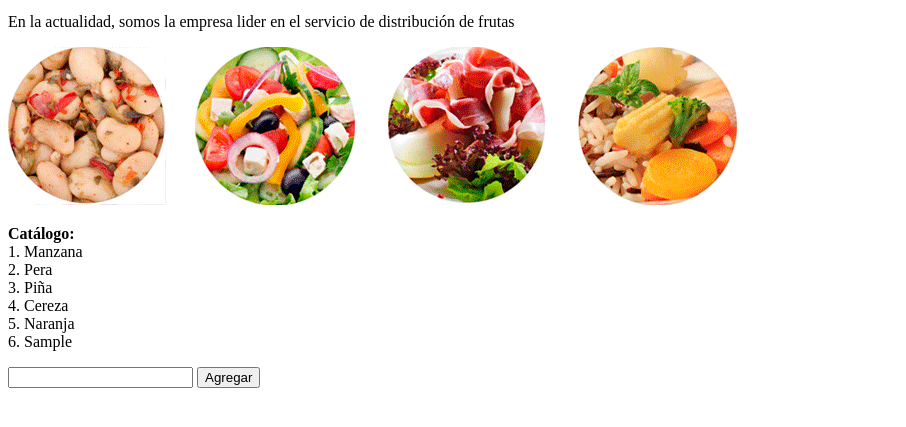
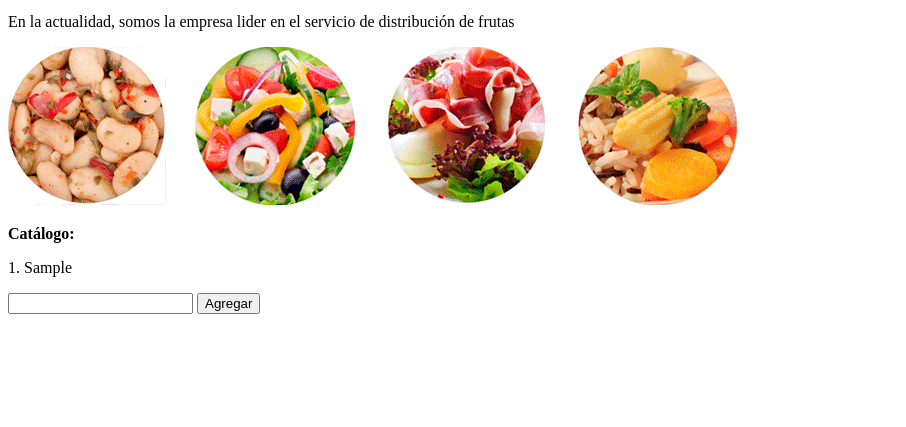
Before and after one commit to aledriandev/lista-frutas, a plain HTML site: page assets/index.html in a window 1280 px wide. Both pictures are taken after typing "Sample" into the empty fields and a click on the button "Agregar". Shown: the part 101-528 px from the top of the page, without its empty margins (0-906 px from the left). Drawn offline with Linux system fonts and the light colour scheme.

Commit message:
Codigo Final :v

```diff
--- a/assets/index.html
+++ b/assets/index.html
@@ -15,13 +15,13 @@
 	<img src="frutas_animadas.gif">
 	<p>
 		<strong>Catálogo: <br></strong>
-		1. Manzana <br>2. Pera<br>3. Piña<br>4. Cereza<br>5. Naranja<br>
+	</p>
+	<p>
 		<span id="frutaNueva"></span>
-
 	</p>
 	<script src="js/javascript.js"></script>
 	<p>
-      <input type="text" id="ingresoFruta"/>
+        <input type="text" id="ingresoFruta"/>
       	<button onclick="agregarFruta()">Agregar</button>
     </p>
 </body>
--- a/assets/js/javascript.js
+++ b/assets/js/javascript.js
@@ -1,15 +1,15 @@
-var frutas=["Manzana", "Pera", "Piña", "Cereza","Naranja"];
+var frutas = [];
 
 function agregarFruta(){
 	var frutaIngresada=document.getElementById('ingresoFruta').value;
 	var respuestaFrutal = document.getElementById('frutaNueva');
 
-	var muchasFrutas="";
+	var muchasFrutas = "";
 	frutas.push(frutaIngresada);
-	for (i=5; i<frutas.length; i++){
-		muchasFrutas+=i+1+". "+frutas[i]+"<br>";
+	for ( i=0 ; i<frutas.length ; i++){
+		muchasFrutas += i+1 + ". " + frutas[i] + "<br>";
 	}
 
-	respuestaFrutal.innerHTML=muchasFrutas;
-	document.getElementById('ingresoFruta').value="";
+	respuestaFrutal.innerHTML = muchasFrutas;
+	document.getElementById('ingresoFruta').value = "";
 }
```
